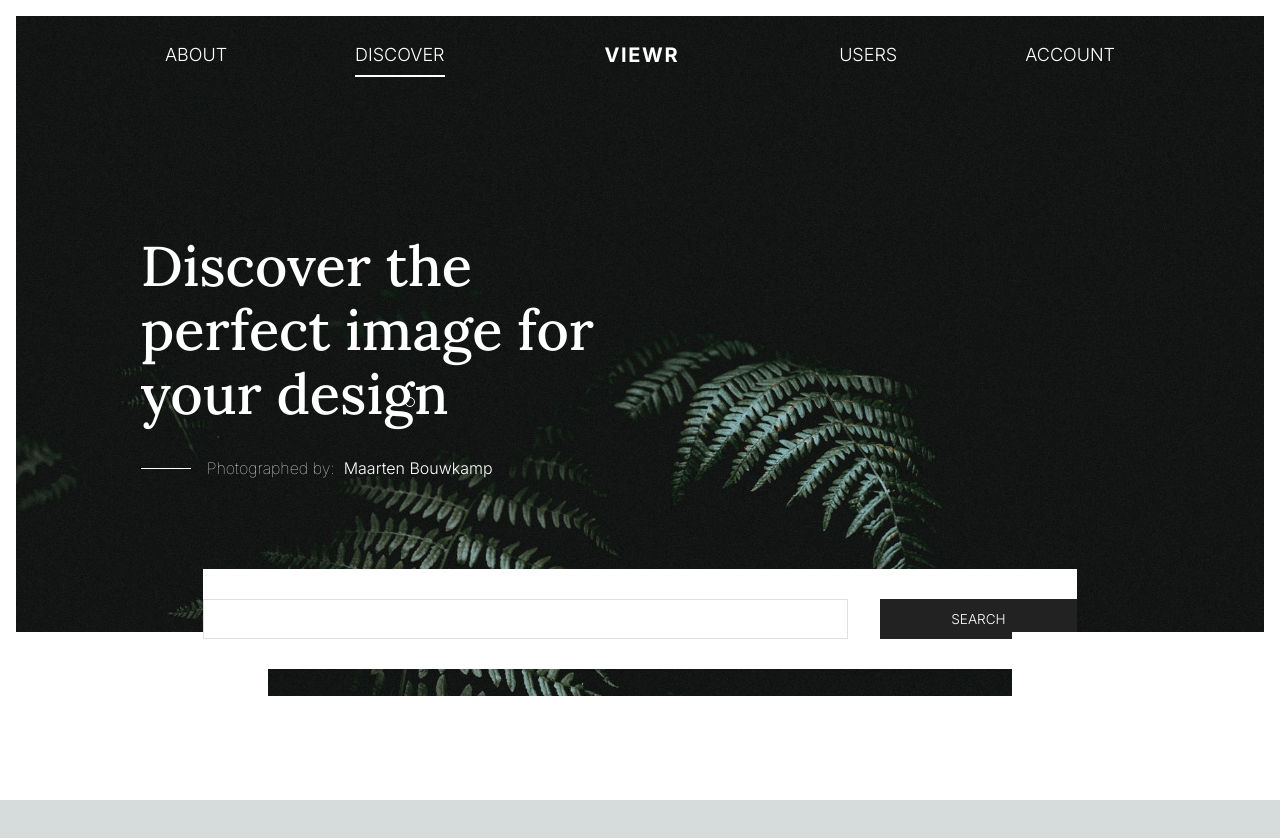
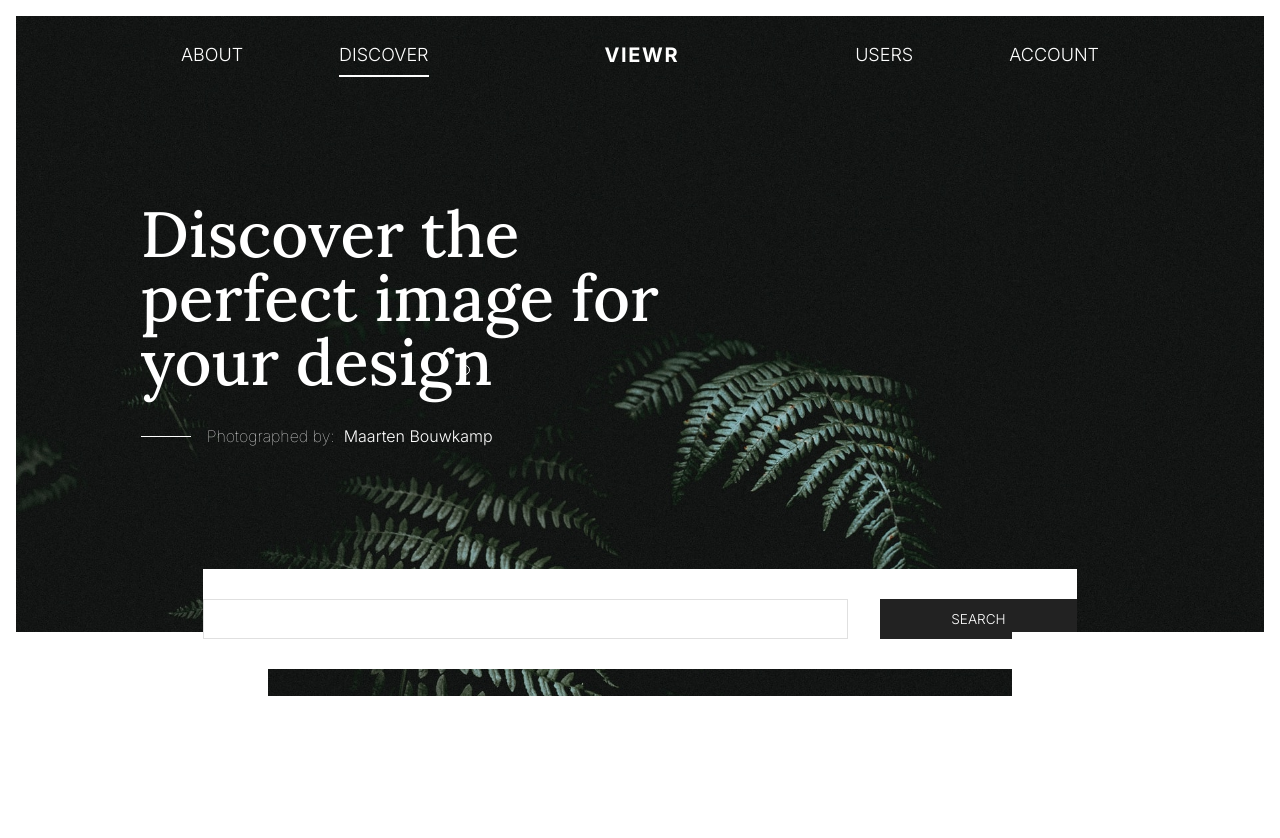
Before and after one commit to itobi14/unplashapp, a Next.js app in the folder unplash-app/: page / in a window 1280 px wide. Shown: the top 838 px of the page. Before the commit the page ends 800 px from the top, so only its background shows below. Built offline with nearby package versions, Linux system fonts and the light colour scheme.

Commit message:
hero ui update

```diff
--- a/unplash-app/src/app/page.js
+++ b/unplash-app/src/app/page.js
@@ -3,7 +3,8 @@
 export default function Home() {
   return (
     <main className={styles.main}>
-        <div className={styles.heroContent}>
+
+        <div className={styles.heroSection}>
             <img src="/backgroundImg.jpg" className={styles.backgroundImg} alt="Background Img"/>
 
             <div className={styles.navbar}>
@@ -32,6 +33,11 @@
                 </div>
             </div>
         </div>
+
+        <div className={styles.photographersSection}>
+
+        </div>
+
     </main>
   );
 }
--- a/unplash-app/src/app/page.module.css
+++ b/unplash-app/src/app/page.module.css
@@ -11,7 +11,7 @@
   background: white;
 }
 
-.heroContent {
+.heroSection {
   position: relative;
   display: flex;
   align-items: center;
@@ -21,7 +21,7 @@
   width: 100%;
 }
 
-.heroContent:before {
+.heroSection:before {
   position: absolute;
   content: "";
   bottom: 0;
@@ -32,7 +32,7 @@
   background: white;
 }
 
-.heroContent:after {
+.heroSection:after {
   position: absolute;
   content: "";
   bottom: 0;
@@ -52,9 +52,8 @@
 }
 
 .navbar {
-  position: fixed;
-  top: 1rem;
-  left: 0;
+  position: absolute;
+  top: 0;
   display: flex;
   align-items: center;
   justify-content: center;
@@ -66,7 +65,7 @@
 
 .ul {
   display: flex;
-  gap: 8rem;
+  gap: 6rem;
   list-style: none;
 }
 
@@ -91,7 +90,7 @@
   font-weight: 700;
   text-transform: uppercase;
   letter-spacing: 0.1rem;
-  margin: 0 2rem;
+  margin: 0 5rem;
   padding: 8px 0;
   color: white;
 }
@@ -102,6 +101,7 @@
   display: flex;
   align-items: start;
   flex-direction: column;
+  margin-bottom: 4rem;
   width: 80%;
   z-index: 99;
 }
@@ -109,10 +109,10 @@
 .heroTitle {
   position: relative;
   font-family: Lora, sans-serif ;
-  font-size: 3.5rem;
+  font-size: 4rem;
   font-weight: 500;
   line-height: 64px;
-  width: 50%;
+  width: 60%;
   color: white;
   z-index: 99;
 }
@@ -200,7 +200,12 @@
   color: white;
 }
 
+/* ------------------------------------------------------------------------------------------- */
 
+.photographersSection {
+  height: 1000px;
+  background: lightblue;
+}
 
 
 
```
